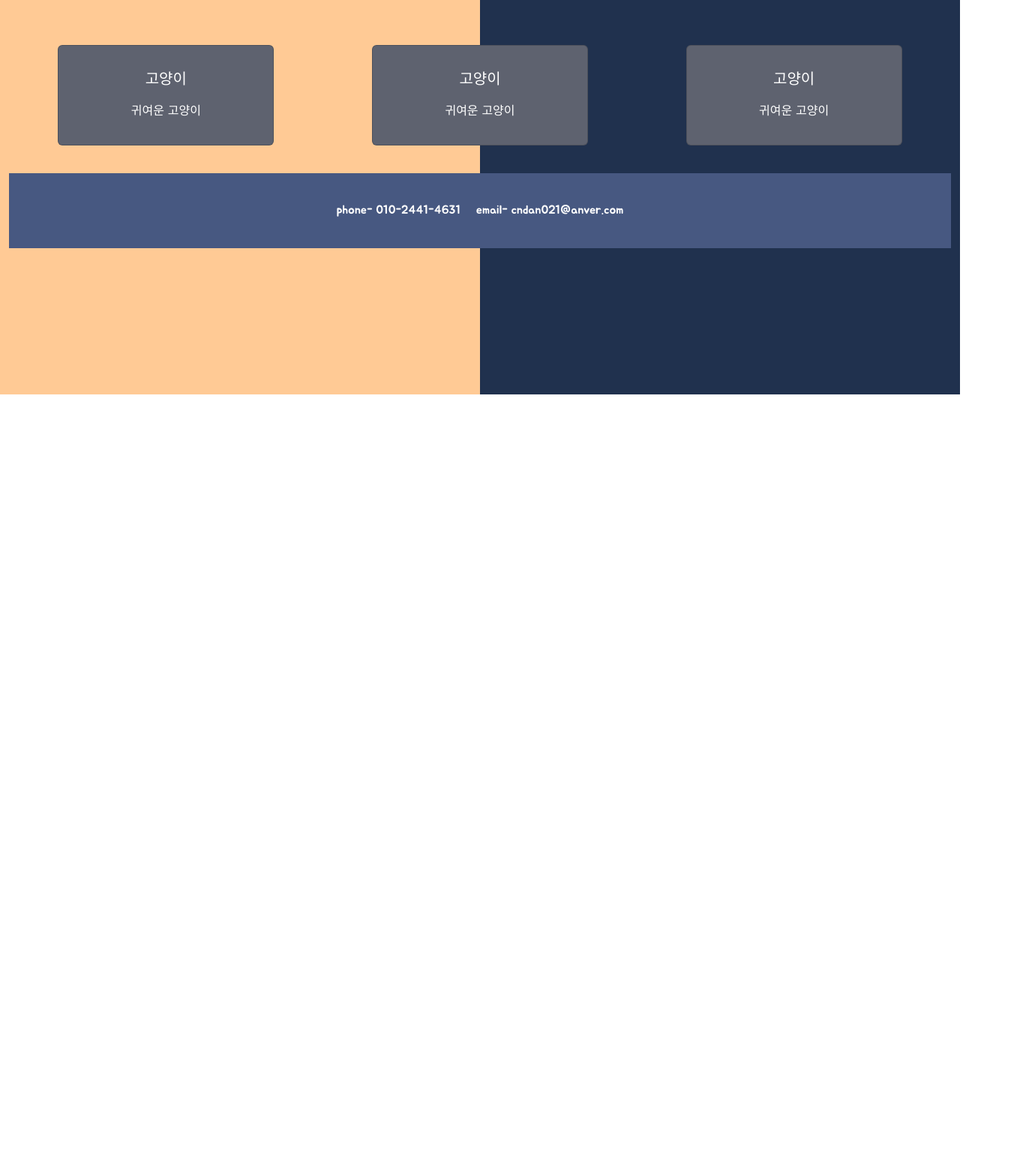
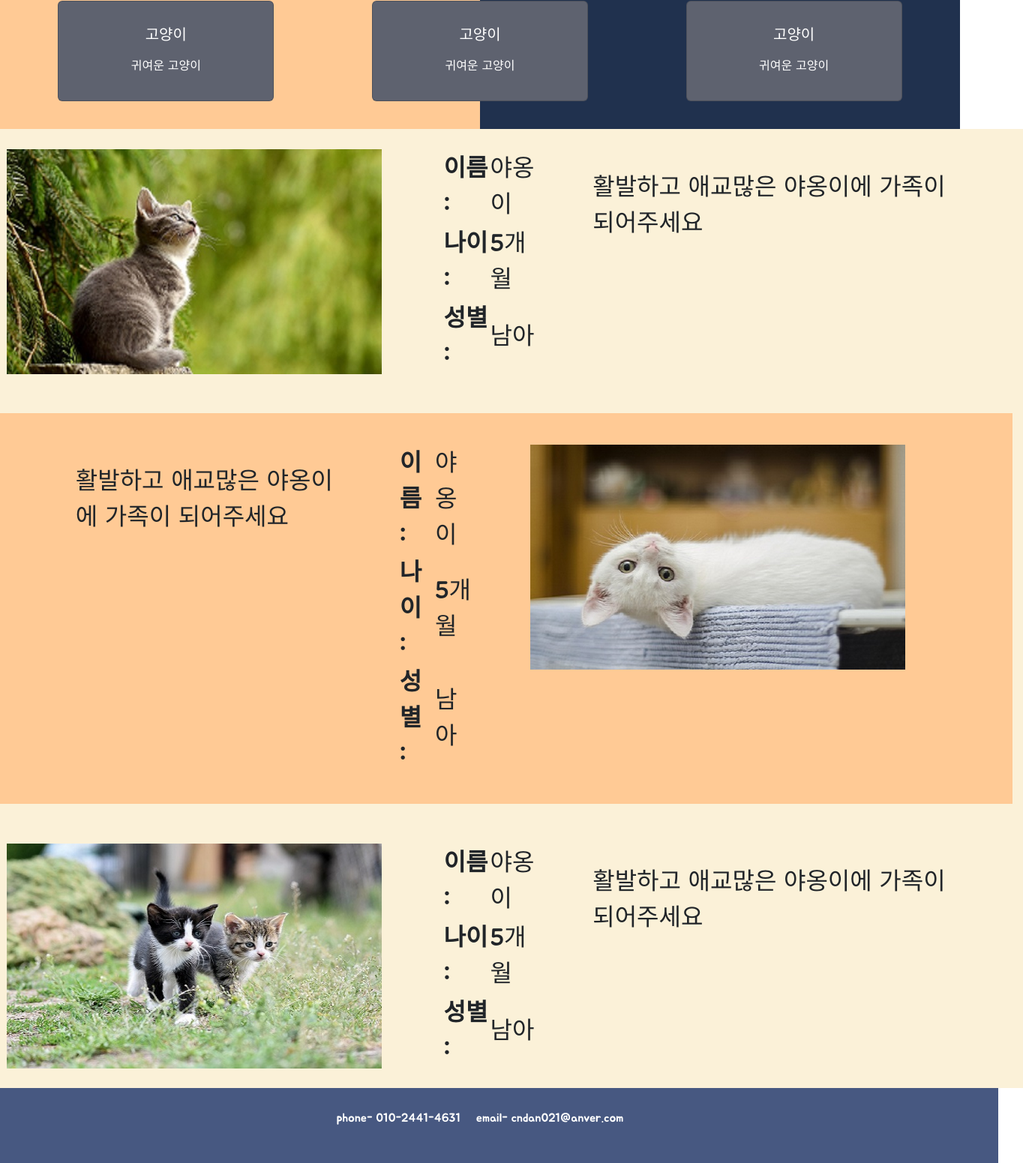
Before and after one commit to LeeChungMoo965/web_1, a plain HTML site: page index.html in a window 1280 px wide. Shown: the part 674-2225 px from the top of the page at 75% size, 1364 px wide, since content can reach past the window. Before the commit the page ends 1200 px from the top, so only its background shows below. Drawn offline with nearby package versions, Linux system fonts and the light colour scheme.

Commit message:
ㅁㄴㅇ

```diff
--- a/css/index.css
+++ b/css/index.css
@@ -543,8 +543,11 @@ body {
     }
   }
 
-  nav {padding-left: 5%; margin-bottom: 14%; border-radius: 15%; }
+  nav {padding-left: 3%; margin-bottom: 14%; border-radius: 15%; width: 90%; margin-left: 5%; font-size: 1.2em;}
   nav a{margin-left: 4%;}
+  nav ul{width: 50%;}
+  nav ul:first-child{margin-left: 4%;}
+  nav ul li{width: 25%;}
   section {display: flex; justify-content: space-around;}
   .card{display: inline-block; margin-top: 5%;text-align: center; padding: 1%; background-color: #5e626f; color: white;}
   .card div h5,h6,p{padding: 2%;}
@@ -554,17 +557,19 @@ body {
     position: relative;
     align-items: center;
     clear: both;
-    margin-top: 3%;
+
+    margin-left: -5%;
+
     background-color: #475881;
-    width: 100%;
+    width: 110%;
     height: 100px;
 }
 
 footer address{
-    padding: 7px;
+    padding-top: -1%;
     color: white;
 }
-footer address p{margin-top: 0.3em}
+
 footer address p span{padding-left: 1em;}
 body{font-family: "Jua", sans-serif;font-weight: 100;font-style: normal;}
 .carousel-item img{}
@@ -580,3 +585,14 @@ z-index: -2;}
 z-index: -2;}
 
 #carouselExampleIndicators{width: 70%; margin-left: 15%;}
+#cen{position: absolute;top: 37%;z-index: 1000000000000; text-align: center; font-size: 2.3em;left: 38%;}
+#asdf img{width: 500px;height: 300px; margin-left: 1%;}
+#asdf{margin: 1%;display: flex;justify-content: start; text-align: left;}
+#asdf p,table,img{margin-right: 3%;}
+article{background-color: #fbf1d8; padding: 1% 0;width: 110%; margin-left: -30px; font-size: 2em;}
+section{margin-bottom: 3%;}
+#asda{margin: 1%;display: flex;justify-content: end; text-align: left;}
+#asda p,table,img{margin-left: 3%;}
+#asda img{width: 500px;height: 300px; margin-right: 8%;}
+#asda{background-color: #ffca95; padding: 3%;}
+.carousel-inner {margin-left: 10%;  width: 80%; }
--- a/index.html
+++ b/index.html
@@ -19,7 +19,7 @@
 
       <div class="container-fluid" >
         <div class='left' >
-          <div class='cat' style="margin-top: -30%;">
+          <div class='cat' style="margin-top: -28%;">
             <div class='ears1'></div>
             <div class='head1'>
               <div class='eyes1'></div>
@@ -37,7 +37,7 @@
           </div>
         </div>
         <div class='right' >
-          <div class='dog'style="margin-top: -30%; ">
+          <div class='dog'style="margin-top: -28%; ">
             <div class='ears2'></div>
             <div class='head2'>
               <div class='eyes2'></div>
@@ -55,8 +55,9 @@
           </div>
         </div>
         <!--부트 스트랩 네비게이션 바-->
+        <br>
         <nav class="navbar navbar-expand-lg bg-body-tertiary" >
-              <a class="navbar-brand" href="#">Navbar</a>
+              <a class="navbar-brand" href="#">유기묘 입양소</a>
               <button class="navbar-toggler" type="button" data-bs-toggle="collapse" data-bs-target="#navbarNavDropdown" aria-controls="navbarNavDropdown" aria-expanded="false" aria-label="Toggle navigation">
                 <span class="navbar-toggler-icon"></span>
               </button>
@@ -66,10 +67,10 @@
                     <a class="nav-link active" aria-current="page" href="#">Home</a>
                   </li>
                   <li class="nav-item">
-                    <a class="nav-link" href="#">Features</a>
+                    <a class="nav-link" href="#">고양이</a>
                   </li>
                   <li class="nav-item">
-                    <a class="nav-link" href="#">Pricing</a>
+                    <a class="nav-link" href="#">찾아오는길</a>
                   </li>
                   <li class="nav-item dropdown">
                     <a class="nav-link dropdown-toggle" href="#" role="button" data-bs-toggle="dropdown" aria-expanded="false">
@@ -133,13 +134,53 @@
                 </div>
                 </div>
             </div>
+
         </section>
+        <article>
+          <div id="asdf">
+            <img src="img/cat.1-1.jpg" alt="aa" />
+            <table>
+              <tr><th>이름 : </th><td> 야옹이</td></tr>
+              <tr><th>나이 : </th><td> 5개월</td></tr>
+              <tr><th>성별 : </th><td> 남아</td></tr>
+            </table>
+            <p>활발하고 애교많은 야옹이에 가족이 되어주세요</p>
+          </div>
+        </article>
+        <article>
+          <div id="asda">
+            <p>활발하고 애교많은 야옹이에 가족이 되어주세요</p>
+            <table>
+              <tr><th>이름 : </th><td> 야옹이</td></tr>
+              <tr><th>나이 : </th><td> 5개월</td></tr>
+              <tr><th>성별 : </th><td> 남아</td></tr>
+            </table>
+            <img src="img/cat.2.jpg" alt="aa" />
+
+
+          </div>
+        </article>
+        <article>
+          <div id="asdf">
+            <img src="img/cat.3.jpg" alt="aa" />
+            <table>
+              <tr><th>이름 : </th><td> 야옹이</td></tr>
+              <tr><th>나이 : </th><td> 5개월</td></tr>
+              <tr><th>성별 : </th><td> 남아</td></tr>
+            </table>
+            <p>활발하고 애교많은 야옹이에 가족이 되어주세요</p>
+          </div>
+        </article>
+
         <footer>
           <address>
               <p>phone- 010-2441-4631 <span> email- cndan021@anver.com</span> </p>
           </address>
         </footer>
-        </div>
+        <!--
+        <div id="cen">고양이에 가족이 되어주세요ㅠㅜ</div>
+      -->
+      </div>
 
 </body>
 </html>
```
Also changed, not shown: img/cat.1-1.jpg (added).
